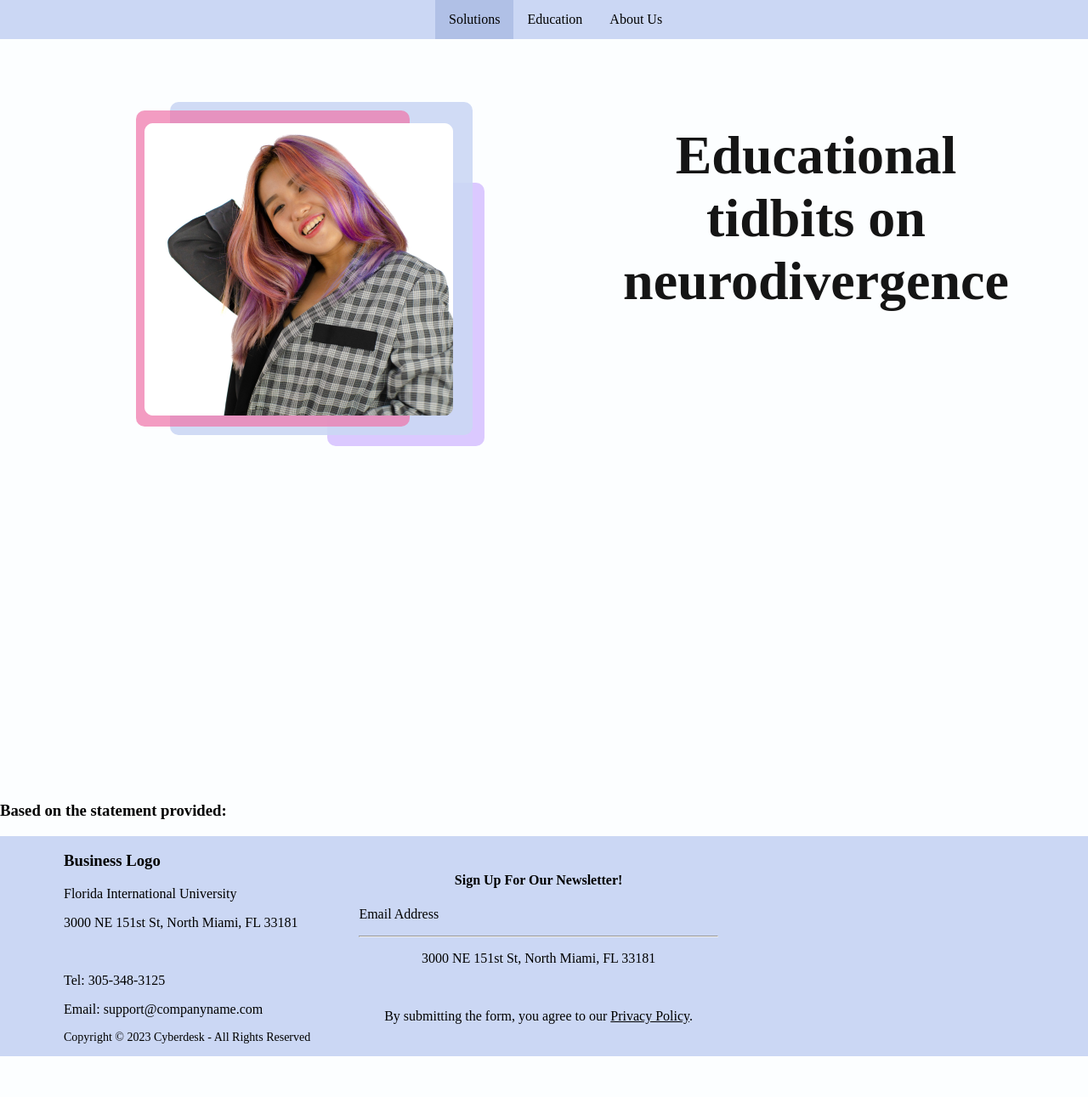
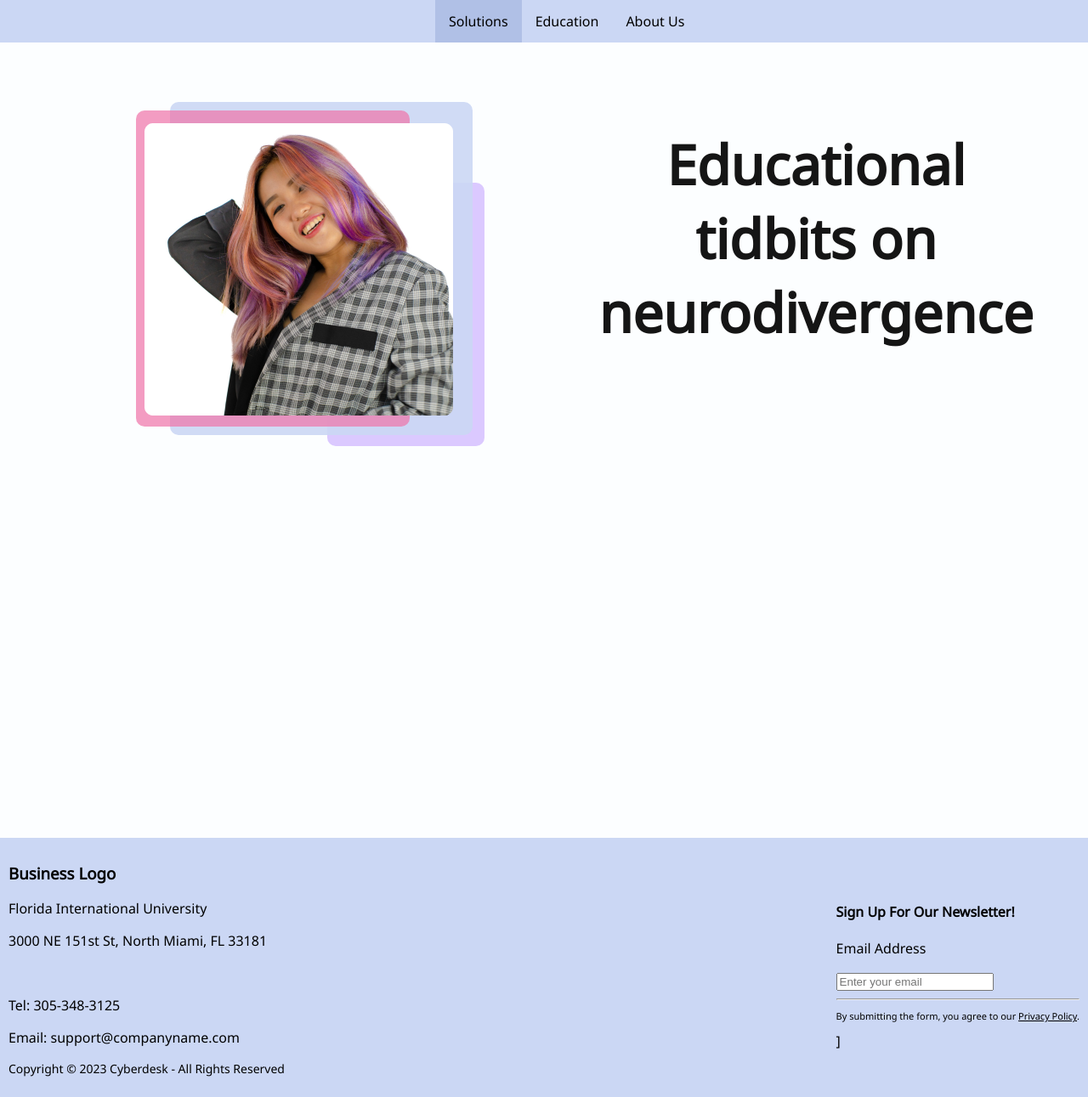
Before and after one commit to rockbison1230/CanTeachMe, a Flask app: page /education.html in a window 1280 px wide. Shown: the whole page at 85% size. Before the commit the page ends 1243 px from the top, so only its background shows below. Run offline with Flask 3, Linux system fonts and the light colour scheme.

Commit message:
modifying education.html frontend

```diff
--- a/static/css/style.css
+++ b/static/css/style.css
@@ -1,5 +1,6 @@
 /*Form CSS*/
 body {
+  font-family: "Noto Sans", sans-serif;
   background-color: #fcfeff;
   padding: 0;
   margin: 0;
@@ -97,7 +98,7 @@ li a:hover,
   text-align: center;
   font-size: 64px;
   font-style: normal;
-  font-weight: 700;
+  font-weight: bold;
   line-height: normal;
 }
 
@@ -142,14 +143,18 @@ text {
 }*/
 
 .footer {
+  display: flex;
+  justify-content: space-between;
+  align-items: center;
+  padding: 10px; /* Add padding for spacing */
   background-color: #cbd7f4;
 }
 
-.grid-container-bottom {
+/*.grid-container-bottom {
   display: grid;
   grid-template-columns: 33% 33% 33%;
   align-items: center;
-}
+}*/
 
 .submit-button {
   background-color: #e1ecf4;
@@ -216,5 +221,22 @@ text {
   border-radius: 7px;
   display: inline-block;
 }
-.grid-bottom-item {
+
+.input-wrapper {
+  display: inline-block;
+  border-bottom: 1px solid transparent;
+  transition: border-color 0.2s ease-in-out;
 }
+
+.input-wrapper:hover {
+  border-color: #333; /* Change border color on hover */
+  cursor: text; /* Change cursor to text input on hover */
+}
+
+/* Remove input box styling */
+#emailInput {
+  border: none;
+  outline: none;
+  background: transparent;
+  width: 100%;
+}
--- a/templates/education.html
+++ b/templates/education.html
@@ -8,6 +8,7 @@
 
         <!--CSS Files-->
         <link rel="stylesheet" href="../static/css/style.css"/>
+        <link href="https://fonts.googleapis.com/css2?family=Noto+Sans&display=swap" rel="stylesheet">
 
     </head>
 
@@ -30,7 +31,7 @@
                     <div class = "pink-square">
                     </div>
                     <div class = "layered-img">
-                        <img src="../static/images/woman-picture.png" alt="A woman with dyed hair smiling">
+                        <img src="../static/images/woman-picture.png" alt="A woman peeking over a book">
                     </div>
                 </div>
             </div>
@@ -43,12 +44,9 @@
 
         <div class = "container">
         </div>
-        <div class = "expression-statement">
-            <h3>Based on the statement provided:</h3>
-        </div>
         <div class = "footer">
-            <div class = "grid-container-bottom">
-                <div class = "grid-bottom-item" style="padding-left: 75px;">
+          <!---  <div class = "grid-container-bottom">-->
+                <div class="footer-left">
                     <h3>Business Logo</h3>
                     <p>Florida International University</p>
                     <p>3000 NE 151st St, North Miami, FL 33181</p>
@@ -57,17 +55,19 @@
                     <p>Email: support@companyname.com</p>
                     <p style="font-size: 14px;">Copyright &copy; 2023 Cyberdesk - All Rights Reserved</p>
                 </div>
-                <div class = "grid-bottom-item" style="text-align: center;">
+
+                <div class="footer-right">
                     <h4>Sign Up For Our Newsletter!</h4>
                     <p style="text-align: left;">Email Address</p>
+                    <div class="input-wrapper">
+                    <input type="email" id = "emailLine" placeholder="Enter your email">
+                    </div>
                     <hr>
-                    <p>3000 NE 151st St, North Miami, FL 33181</p>
-                    <br>
-                    <p>By submitting the form, you agree to our <u>Privacy Policy</u>.</p>
+                    <p style="font-size: 11px;">By submitting the form, you agree to our <u>Privacy Policy</u>.</p>
+]
                 </div>
-            </div>
 
-        </div>
+        <!--</div>-->
 
 
     </body>
```
